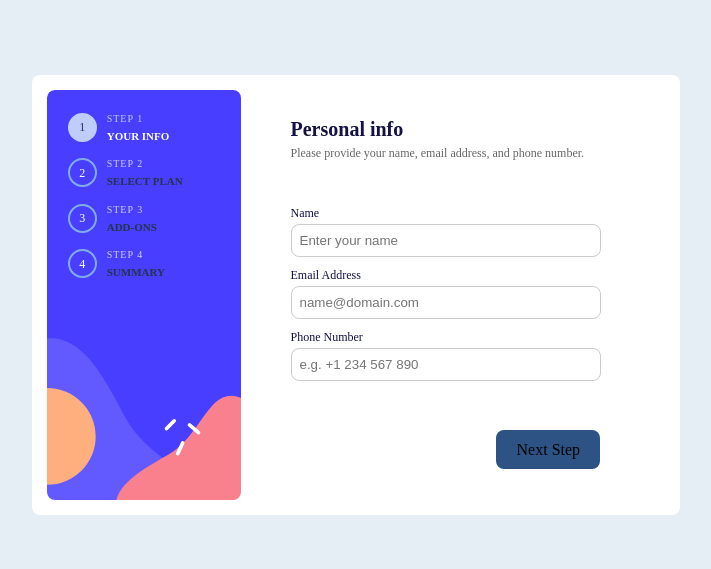
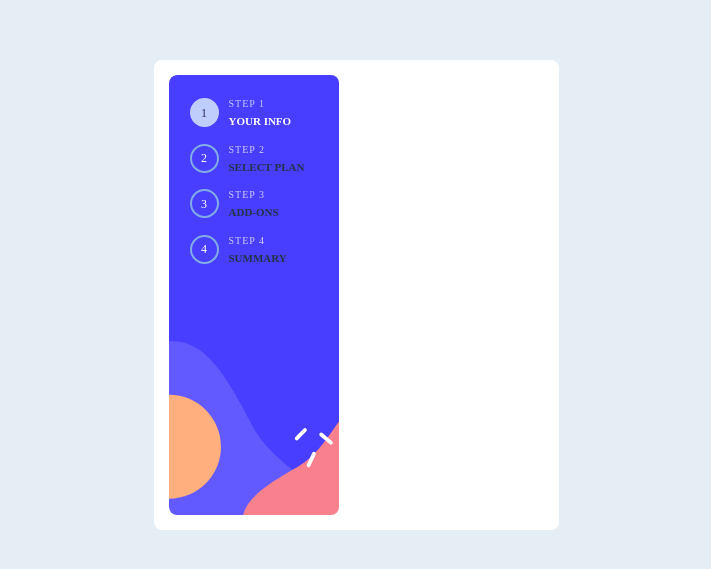
Before and after one commit to MaymoonaAlBoloshi/stepper-form, a React (Vite) app: page / in a window 1280 px wide. Shown: the part 105-674 px from the top of the page, without its empty margins (284-995 px from the left). Built offline with nearby package versions, Linux system fonts and the light colour scheme.

Commit message:
create side stepper

```diff
--- a/src/App.css
+++ b/src/App.css
@@ -26,7 +26,8 @@ body {
   background-size: cover; /* Ensure the image covers the entire area */
   border-radius: 8px;
   padding: 20px;
-  width: 250px;
+  width: 300px;
+  height: 400px;
 }
 
 
@@ -94,67 +95,3 @@ width: 100%;
   padding-bottom: 8px;
   font-size: 12px;
 }
-/* Div for Title and Description */
-
-h2 {
-  color: #141144;
-  font-size: 20px;
-  margin-bottom: 0;
-}
-
-p {
-  color: #666;
-  font-size: 12px;
-  padding-bottom: 30px;
-  margin-top: 0;
-}
-
-/* Div for the form input fields */
-.form-inputs {
-  padding: 10px;
-}
-
-label {
-  display: block;
-  margin-bottom: 2px;
-  color: #141144;
-}
-
-input {
-  width: 75%;
-  padding: 8px;
-  margin-bottom: 1px;
-  border: 1px solid #ccc;
-  border-radius: 8px;
-  background-color: #ffffff;
-  color: #333;
-}
-
-input:focus {
-  border-color: #9faff7;
-  outline: none;
-}
-
-.error {
-  color: red;
-  display: block; /* Display when there's an error */
-}
-
-/* Div for the button */
-.form-footer {
-  padding: 40px;
-  padding-right: 80px;
-}
-
-button {
-  background-color: #2d5385 !important;
-  border: none;
-  border-radius: 8px;
-  font-size: 10px;
-  cursor: pointer;
-  float: right;
-}
-
-button:hover {
-  background-color: #376481; /* Slightly darker blue on hover */
-}
--- a/src/pages/page1.tsx
+++ b/src/pages/page1.tsx
@@ -57,50 +57,10 @@ function Page1() {
         <div className="form-content">
 
 <div className="form-header">
-  <h2>Personal info</h2>
-  <p>Please provide your name, email address, and phone number.</p>
+
 </div>
 
-<form onSubmit={handleSubmit}>
-
-  <div className="form-group">
-    <label htmlFor="name">Name</label>
-    <input
-      type="text"
-      id="name"
-      value={formData.name}
-      onChange={handleChange}
-      placeholder="Enter your name"
-    />
-  </div>
-
-  <div className="form-group">
-    <label htmlFor="email">Email Address</label>
-    <input
-      type="email"
-      id="email"
-      value={formData.email}
-      onChange={handleChange}
-      placeholder="name@domain.com"
-    />
-  </div>
-
-  <div className="form-group">
-    <label htmlFor="phone">Phone Number</label>
-    <input
-      type="tel"
-      id="phone"
-      value={formData.phone}
-      onChange={handleChange}
-      placeholder="e.g. +1 234 567 890"
-      className={error ? 'error-input' : ''}
-    />
-    {error && <span className="error">This field is required</span>}
-  </div>
-
-  <div className="form-footer">
-    <button type="submit">Next Step</button>
-  </div>
+<form >
 
 </form>
 
```
